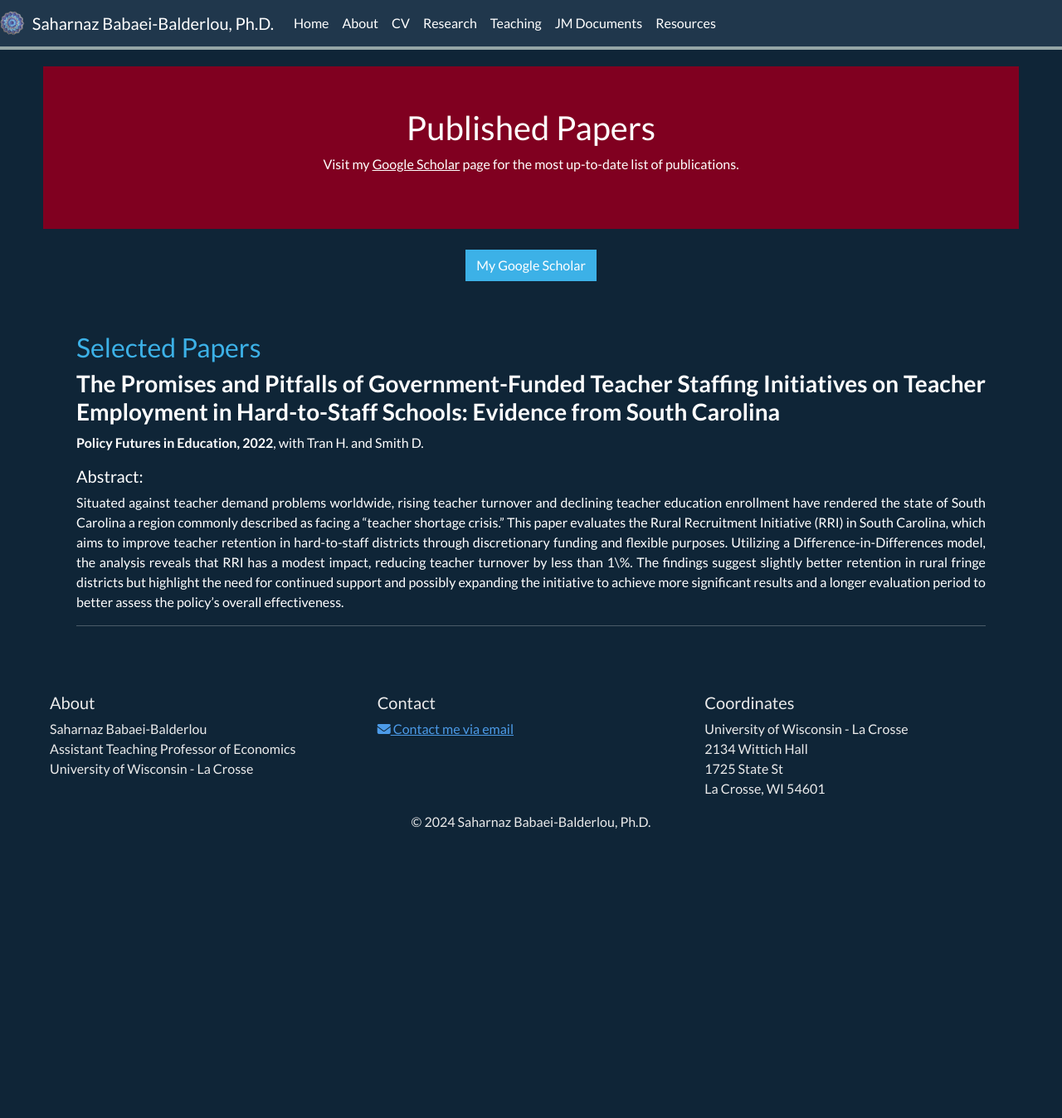
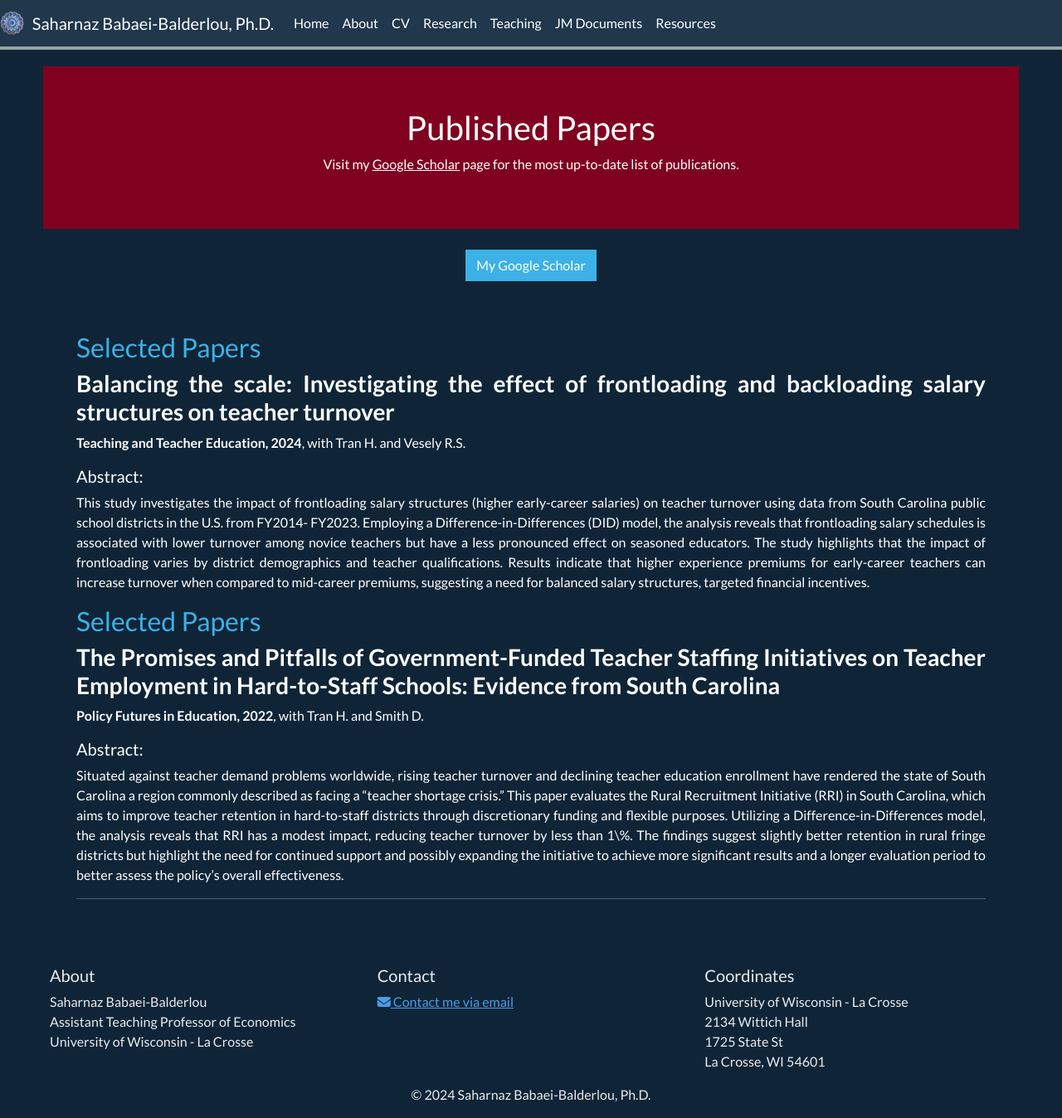
Before and after one commit to saharnazb/saharnazb.github.io, a Jekyll site: the page built from _pages/publications.md, in a window 1280 px wide and 1348 px high. Shown: the whole window at 83% size. Built offline with Jekyll 4.4.1, drawn with Linux system fonts in a browser that asks for light colours; nearby versions of some CDN libraries; library files that are not in the unit come from our copies; a style sheet for code colours, icons or effects is not loaded.

Commit message:
Update publications.md

```diff
--- a/_pages/publications.md
+++ b/_pages/publications.md
@@ -19,6 +19,15 @@ permalink: /research/published/
 
 <div style="padding: 40px; color: white; text-align: justify;">
 
+
+## <span style="color: #3cb1e7;">Selected Papers</span>
+
+### <span style="font-weight: bold;">Balancing the scale: Investigating the effect of frontloading and backloading salary structures on teacher turnover</span>
+**Teaching and Teacher Education, 2024**, with Tran H. and Vesely R.S.
+
+##### Abstract:
+This study investigates the impact of frontloading salary structures (higher early-career salaries) on teacher turnover using data from South Carolina public school districts in the U.S. from FY2014- FY2023. Employing a Difference-in-Differences (DID) model, the analysis reveals that frontloading salary schedules is associated with lower turnover among novice teachers but have a less pronounced effect on seasoned educators. The study highlights that the impact of frontloading varies by district demographics and teacher qualifications. Results indicate that higher experience premiums for early-career teachers can increase turnover when compared to mid-career premiums, suggesting a need for balanced salary structures, targeted financial incentives.
+
 ## <span style="color: #3cb1e7;">Selected Papers</span>
 
 ### <span style="font-weight: bold;">The Promises and Pitfalls of Government-Funded Teacher Staffing Initiatives on Teacher Employment in Hard-to-Staff Schools: Evidence from South Carolina</span>
```
